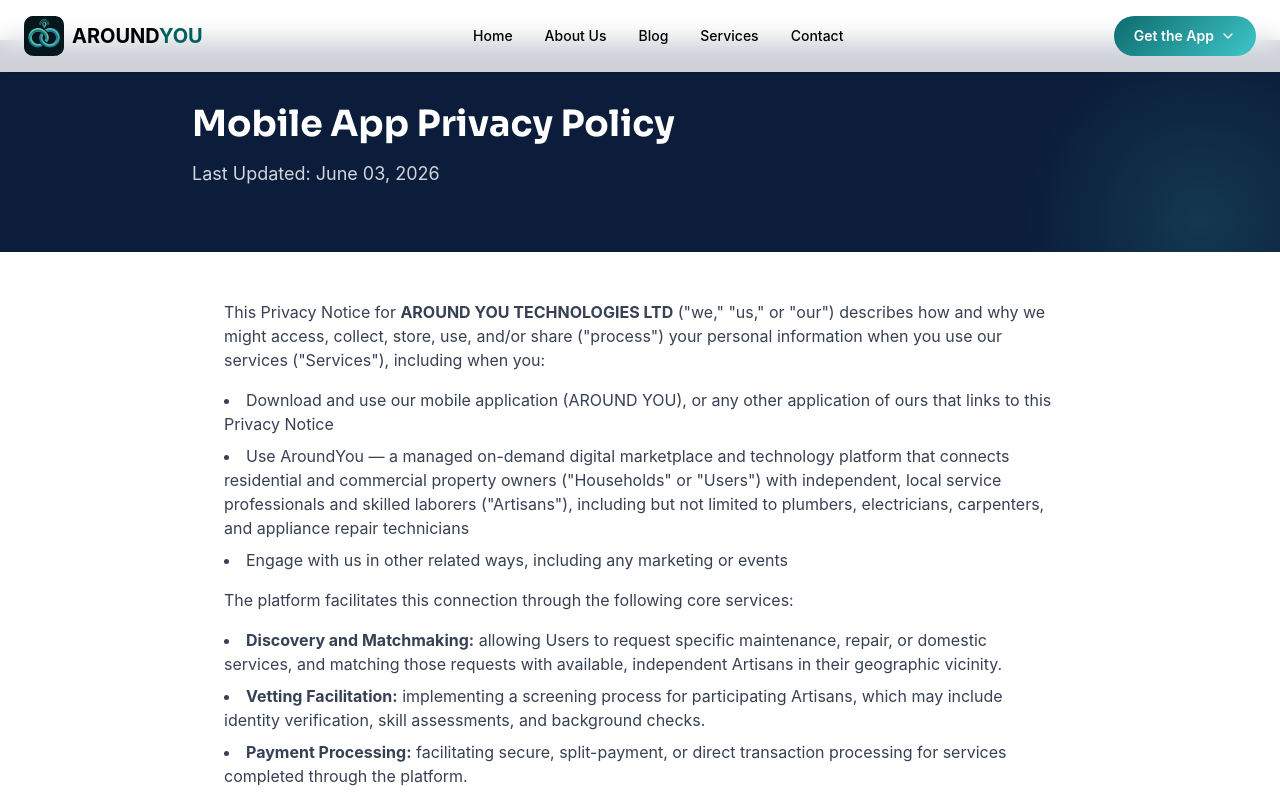
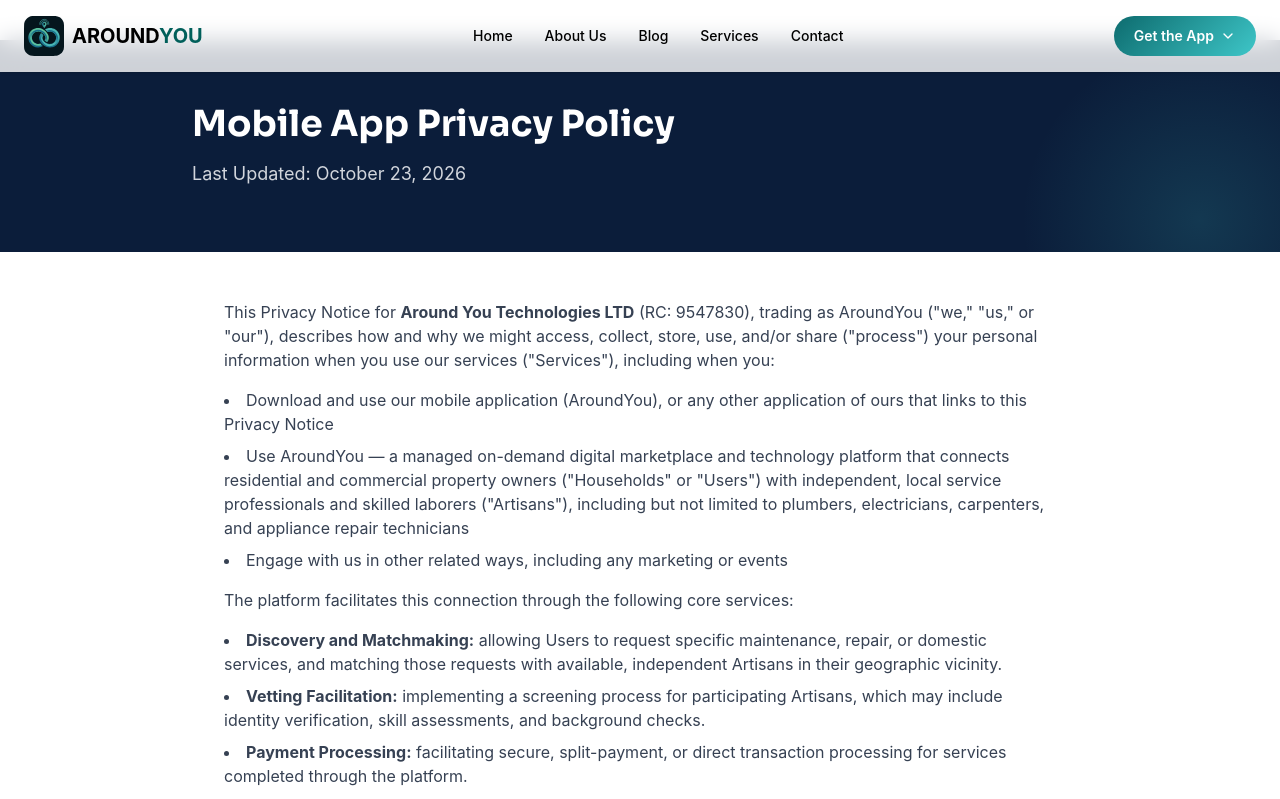
Before and after one commit to Around-You-Org/around_you_website, a React (Vite) app: page /app-privacy-policy in a window 1280 px wide. Shown: the top 799 px of the page. Built offline with nearby package versions, Linux system fonts and the light colour scheme.

Commit message:
Update legal entity and app privacy disclosures
Identify Around You Technologies LTD and its registration number across legal pages and footer materials. Refresh policy dates and document Google and Apple sign-in data handling, account deletion, and provider sharing.

```diff
--- a/emails/app-live-announcement.html
+++ b/emails/app-live-announcement.html
@@ -167,7 +167,7 @@
                   <td style="padding:0 8px;"><a href="https://www.tiktok.com/@aroundyou26" target="_blank" style="color:#3EC6C8; text-decoration:none;">TikTok</a></td>
                 </tr>
               </table>
-              &copy; 2026 AroundYou. All rights reserved.<br />
+              &copy; 2026 Around You Technologies LTD. All rights reserved.<br />
               Asaba, Nigeria<br /><br />
               You received this email because you joined the AroundYou waitlist.<br />
               <a href="{{ unsubscribe }}" style="color:#9fb0c3; text-decoration:underline;">Unsubscribe</a>
--- a/src/components/Footer.jsx
+++ b/src/components/Footer.jsx
@@ -77,7 +77,7 @@
         </div>
 
         <div className="mt-12 pt-6 flex flex-col md:flex-row items-center justify-between gap-4 border-t border-white/20">
-          <p className="text-xs text-gray-400">© 2026 AroundYou. All rights reserved.</p>
+          <p className="text-xs text-gray-400">© 2026 Around You Technologies LTD (RC: 9547830). All rights reserved.</p>
           <div className="flex gap-4">
             <Link to="/privacy-policy" className="text-sm text-gray-400 hover:text-white transition-colors">
               Privacy Policy
--- a/src/pages/AppPrivacyPolicyPage.jsx
+++ b/src/pages/AppPrivacyPolicyPage.jsx
@@ -26,7 +26,7 @@
         <title>App Privacy Policy | AroundYou</title>
         <meta
           name="description"
-          content="Privacy Policy for the AroundYou mobile application. Learn how AROUND YOU TECHNOLOGIES LTD collects, uses, shares, and protects your personal information in the app."
+          content="Privacy Policy for the AroundYou mobile application. Learn how Around You Technologies LTD collects, uses, shares, and protects your personal information in the app."
         />
         <meta property="og:title" content="App Privacy Policy | AroundYou" />
         <meta property="og:description" content="How the AroundYou mobile app collects, uses, and protects your information." />
@@ -43,7 +43,7 @@
             <h1 className="text-4xl font-bold text-white mb-4" style={{ fontFamily: "'Sora', sans-serif" }}>
               Mobile App Privacy Policy
             </h1>
-            <p className="text-lg text-gray-300">Last Updated: June 03, 2026</p>
+            <p className="text-lg text-gray-300">Last Updated: October 23, 2026</p>
           </div>
         </div>
 
@@ -51,14 +51,14 @@
           {/* Intro */}
           <section className="mb-12">
             <p className="text-gray-700 mb-4">
-              This Privacy Notice for <strong>AROUND YOU TECHNOLOGIES LTD</strong> ("we," "us," or
-              "our") describes how and why we might access, collect, store, use, and/or share
+              This Privacy Notice for <strong>Around You Technologies LTD</strong> (RC: 9547830),
+              trading as AroundYou ("we," "us," or "our"), describes how and why we might access, collect, store, use, and/or share
               ("process") your personal information when you use our services ("Services"), including
               when you:
             </p>
             <ul className="list-disc list-inside text-gray-700 space-y-2 mb-4">
               <li>
-                Download and use our mobile application (AROUND YOU), or any other application of
+                Download and use our mobile application (AroundYou), or any other application of
                 ours that links to this Privacy Notice
               </li>
               <li>
@@ -125,7 +125,7 @@
             <ul className="list-disc list-inside text-gray-700 space-y-2">
               <li><strong>What personal information do we process?</strong> We may process personal information depending on how you interact with us and the Services, the choices you make, and the products and features you use.</li>
               <li><strong>Do we process sensitive personal information?</strong> We may process sensitive information when necessary with your consent or as otherwise permitted by applicable law.</li>
-              <li><strong>Do we collect information from third parties?</strong> We do not collect any information from third parties.</li>
+              <li><strong>Do we collect information from third parties?</strong> Only if you choose to sign in with Google or Apple: that provider then sends us your name, email address and an account identifier.</li>
               <li><strong>How do we process your information?</strong> To provide, improve, and administer our Services, communicate with you, for security and fraud prevention, and to comply with law.</li>
               <li><strong>When and with whom do we share information?</strong> We may share information in specific situations and with specific categories of third parties.</li>
               <li><strong>How do we keep your information safe?</strong> We use organisational and technical measures, though no system can be guaranteed 100% secure.</li>
@@ -185,6 +185,38 @@
               <li><strong>Push Notifications.</strong> We may request to send push notifications regarding your account or app features. You can opt out in your device's settings.</li>
             </ul>
 
+            <h3 className="text-xl font-semibold text-gray-800 mb-2">Information from Google or Apple sign-in</h3>
+            <InShort>If you sign in with Google or Apple, we receive your name, email address and an account identifier from them. We never receive your Google or Apple password.</InShort>
+            <p className="text-gray-700 mb-3">
+              You can create an account or log in with your email address, or with your Google or
+              Apple account. If you choose Google or Apple, that provider confirms who you are and
+              sends us:
+            </p>
+            <ul className="list-disc list-inside text-gray-700 space-y-1 mb-4">
+              <li>your name (Apple shares it only the first time you sign in);</li>
+              <li>your email address, and whether the provider has verified it;</li>
+              <li>an identifier that the provider uses for you in our app.</li>
+            </ul>
+            <p className="text-gray-700 mb-3">
+              If you sign in with Apple and choose "Hide My Email", Apple gives us a private relay
+              address that forwards our emails to your real inbox; we do not see your real address. If
+              an AroundYou account already exists with the same verified email address, we link your
+              Google or Apple sign-in to that account. Google and Apple do not give us your phone
+              number, so we ask for it separately when you set up your profile.
+            </p>
+            <p className="text-gray-700 mb-6">
+              We use this information only to create, identify and secure your account. Google and
+              Apple handle your data under their own privacy policies:
+              <a href="https://policies.google.com/privacy" target="_blank" rel="noopener noreferrer" className="text-[#0D6B6E] hover:underline">
+                Google Privacy Policy
+              </a>
+              and
+              <a href="https://www.apple.com/legal/privacy/" target="_blank" rel="noopener noreferrer" className="text-[#0D6B6E] hover:underline">
+                Apple Privacy Policy
+              </a>
+              .
+            </p>
+
             <h3 className="text-xl font-semibold text-gray-800 mb-2">Information automatically collected</h3>
             <InShort>Some information — such as your IP address and/or browser and device characteristics — is collected automatically when you use our Services.</InShort>
             <p className="text-gray-700 mb-3">
@@ -237,12 +269,19 @@
               <li>Performance Monitoring Tools</li>
               <li>Government Entities</li>
             </ul>
-            <p className="text-gray-700">
-              We may also need to share your information in the following situations:{' '}
-              <strong>Business Transfers</strong> — in connection with, or during negotiations of, any
-              merger, sale of company assets, financing, or acquisition of all or a portion of our
-              business to another company.
-            </p>
+            <p className="text-gray-700 mb-2">We may also need to share your information in the following situations:</p>
+            <ul className="list-disc list-inside text-gray-700 space-y-2">
+              <li>
+                <strong>Sign-in Providers</strong> — if you sign in with Google or Apple, we exchange
+                information with that provider to confirm your identity. When you delete your account,
+                we ask Apple to end your Sign in with Apple connection with our app.
+              </li>
+              <li>
+                <strong>Business Transfers</strong> — in connection with, or during negotiations of, any
+                merger, sale of company assets, financing, or acquisition of all or a portion of our
+                business to another company.
+              </li>
+            </ul>
           </section>
 
           {/* 4 */}
@@ -338,12 +377,18 @@
             <ul className="list-disc list-inside text-gray-700 space-y-1 mb-4">
               <li>Contact us using the contact information provided.</li>
               <li>Log in to your account settings and update your user account.</li>
+              <li>Delete your account in the app, under Settings → Delete Account.</li>
             </ul>
-            <p className="text-gray-700">
+            <p className="text-gray-700 mb-4">
               Upon your request to terminate your account, we will deactivate or delete your account
               and information from our active databases, though we may retain some information to
               prevent fraud, troubleshoot problems, assist investigations, enforce our legal terms,
               and/or comply with legal requirements.
+            </p>
+            <p className="text-gray-700">
+              Deleting your account also removes any Google or Apple sign-in linked to it and ends the
+              Sign in with Apple connection with our app. You can also remove our app's access at any
+              time from your Google Account settings or your Apple ID settings.
             </p>
           </section>
 
@@ -387,7 +432,8 @@
               or contact us by post at:
             </p>
             <div className="bg-gray-50 p-6 rounded-lg">
-              <p className="text-gray-700 font-semibold mb-1">AROUND YOU TECHNOLOGIES LTD</p>
+              <p className="text-gray-700 font-semibold mb-1">Around You Technologies LTD</p>
+              <p className="text-gray-700">RC: 9547830</p>
               <p className="text-gray-700">15 Myles Dion Street</p>
               <p className="text-gray-700">Asaba, Delta State</p>
               <p className="text-gray-700">Nigeria</p>
--- a/src/pages/PrivacyPolicyPage.jsx
+++ b/src/pages/PrivacyPolicyPage.jsx
@@ -29,7 +29,7 @@
             <h1 className="text-4xl font-bold text-white mb-4" style={{ fontFamily: "'Sora', sans-serif" }}>
               Website Privacy Policy
             </h1>
-            <p className="text-lg text-gray-300">Last Updated: July 15, 2026</p>
+            <p className="text-lg text-gray-300">Last Updated: October 23, 2026</p>
           </div>
         </div>
 
@@ -37,7 +37,8 @@
           <section className="mb-12">
             <h2 className="text-2xl font-bold text-gray-900 mb-4">Introduction</h2>
             <p className="text-gray-700 mb-4">
-              AroundYou ("we," "us," or "our") is committed to protecting your
+              Around You Technologies LTD (RC: 9547830), trading as AroundYou
+              ("AroundYou," "we," "us," or "our"), is committed to protecting your
               privacy. This Privacy Policy explains how we collect, use,
               disclose, and protect personal information in connection with the
               AroundYou website at aroundyou.com.ng, our website contact and
@@ -328,6 +329,8 @@
               We will respond within a reasonable timeframe.
             </p>
             <div className="bg-gray-50 p-6 rounded-lg">
+              <p className="text-gray-700 font-semibold mb-1">Around You Technologies LTD</p>
+              <p className="text-gray-700 mb-3">RC: 9547830 · 15 Myles Dion Street, Asaba, Delta State, Nigeria</p>
               <p className="text-gray-700 mb-2">
                 <strong>Email:</strong> support@aroundyou.com.ng
               </p>
--- a/src/pages/TermsOfServicePage.jsx
+++ b/src/pages/TermsOfServicePage.jsx
@@ -32,7 +32,7 @@
             <h1 className="text-4xl font-bold text-white mb-4" style={{ fontFamily: "'Sora', sans-serif" }}>
               Terms of Service
             </h1>
-            <p className="text-lg text-gray-300">Last Updated: July 15, 2026</p>
+            <p className="text-lg text-gray-300">Last Updated: October 23, 2026</p>
           </div>
         </div>
 
@@ -40,7 +40,9 @@
           <section className="mb-12">
             <h2 className="text-2xl font-bold text-gray-900 mb-4">Introduction</h2>
             <p className="text-gray-700 mb-4">
-              Welcome to AroundYou ("we," "us," or "our"). These Terms of Service
+              Welcome to AroundYou. AroundYou is operated by Around You
+              Technologies LTD (RC: 9547830), a company registered in Nigeria
+              ("AroundYou," "we," "us," or "our"). These Terms of Service
               ("Terms") govern your access to and use of the AroundYou website at
               aroundyou.com.ng and related website services (collectively, the
               "Services"). By accessing or using our Services, you agree to be bound
@@ -249,6 +251,8 @@
               If you have any questions about these Terms, please contact us at:
             </p>
             <div className="bg-gray-50 p-6 rounded-lg">
+              <p className="text-gray-700 font-semibold mb-1">Around You Technologies LTD</p>
+              <p className="text-gray-700 mb-3">RC: 9547830 · 15 Myles Dion Street, Asaba, Delta State, Nigeria</p>
               <p className="text-gray-700 mb-2">
                 <strong>Email:</strong> support@aroundyou.com.ng
               </p>
```
